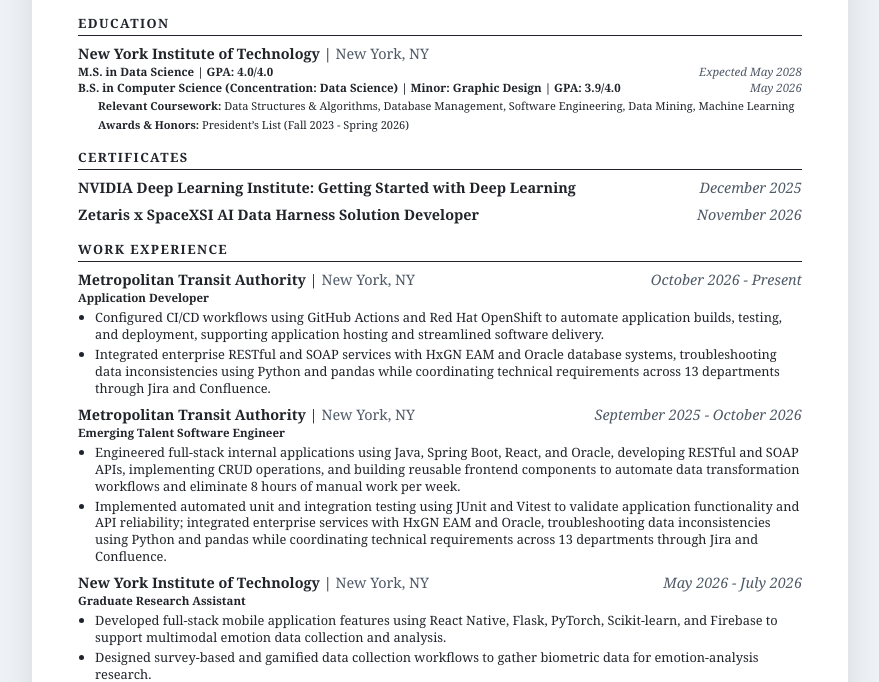
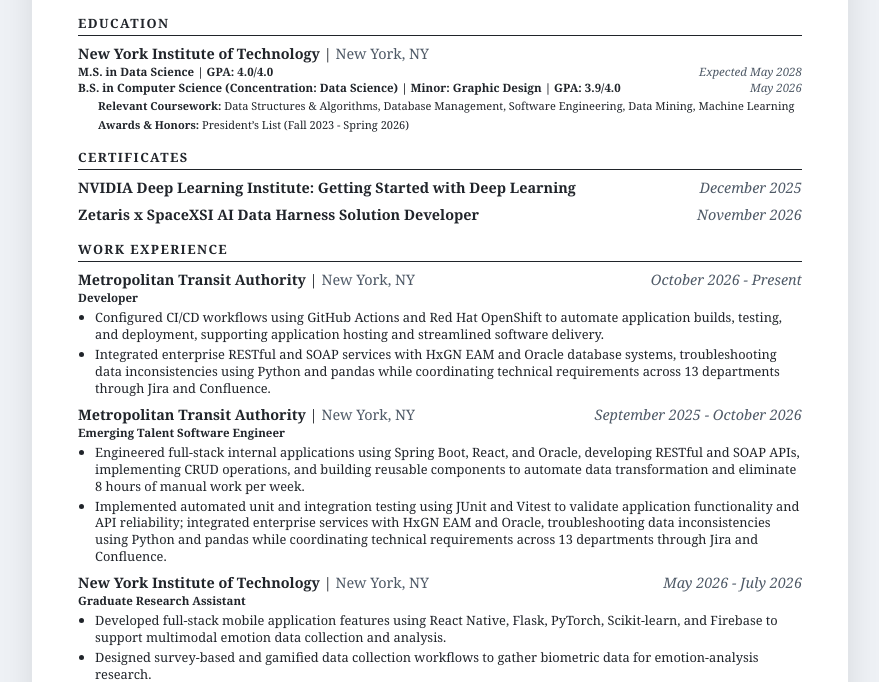
Before and after one commit to asoorooj/resume, a plain HTML site: page index.html in a window 1280 px wide. Shown: the part 120-802 px from the top of the page, without its empty margins (200-1079 px from the left). Drawn offline with Linux system fonts and the light colour scheme.

Commit message:
Modify job title and enhance project description
Updated job title and refined project description for clarity.

```diff
--- a/index.html
+++ b/index.html
@@ -352,7 +352,7 @@
 
             <div class="entry-subheader">
           <span class="entry-position">
-            Application Developer
+             Developer
           </span>
             </div>
                 <ul class="resume-list">
@@ -393,11 +393,11 @@
             </div>
                 <ul class="resume-list">
                     <li class="resume-list-item">
-                        Engineered full-stack internal applications using Java,
+                        Engineered full-stack internal applications using
                         Spring Boot, React, and Oracle, developing RESTful and
                         SOAP APIs, implementing CRUD operations, and building
-                        reusable frontend components to automate data transformation
-                        workflows and eliminate 8 hours of manual work per week.
+                        reusable components to automate data transformation
+                        and eliminate 8 hours of manual work per week.
                     </li>
 
                     <li class="resume-list-item">
```
